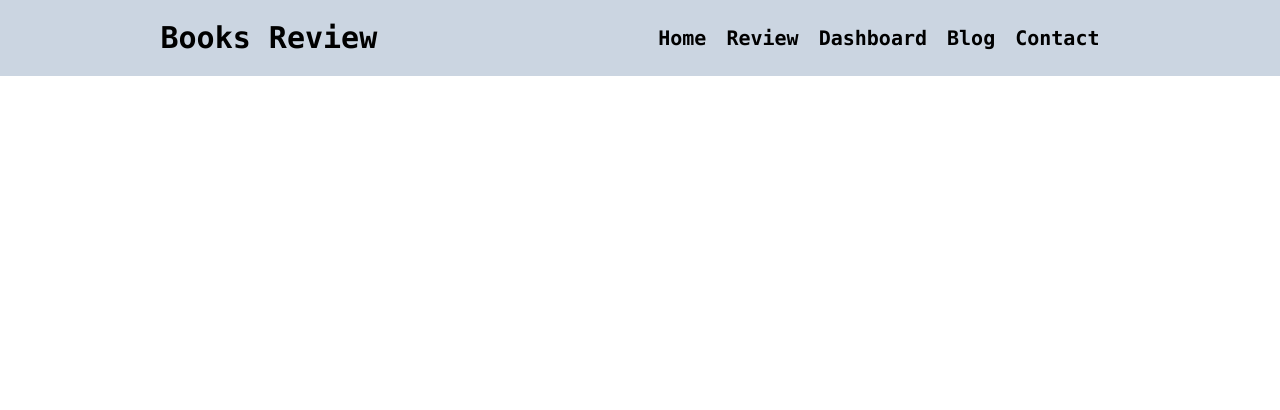
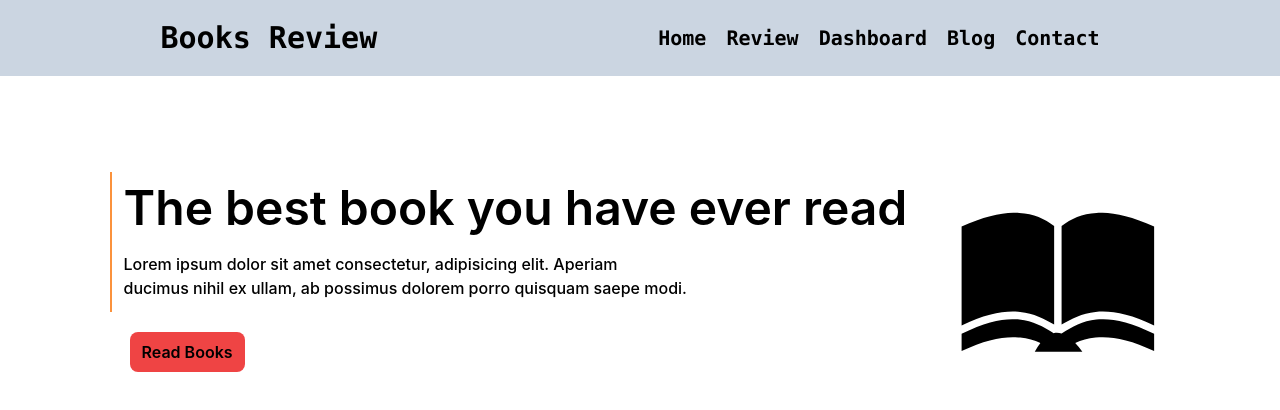
Before and after one commit to ullash4/book-review, a React (Create React App) app: page /home in a window 1280 px wide. Shown: the top 410 px of the page. Built offline with nearby package versions, Linux system fonts and the light colour scheme.

Commit message:
home page created

```diff
--- a/package.json
+++ b/package.json
@@ -8,6 +8,7 @@
     "@testing-library/user-event": "^13.2.1",
     "react": "^18.0.0",
     "react-dom": "^18.0.0",
+    "react-icons": "^4.3.1",
     "react-router-dom": "6",
     "react-scripts": "5.0.0",
     "web-vitals": "^2.1.0"
--- a/src/App.js
+++ b/src/App.js
@@ -1,7 +1,11 @@
 import { Route, Routes } from "react-router-dom";
 import "./App.css";
 import Navbar from "./Components/Navbar/Navbar";
-import Home from './Components/Home/Home'
+import Home from './Components/Home/Home';
+import Review from './Components/Review/Review';
+import Dashboard from './Components/Dasboard/Dashboard';
+import Blog from './Components/Blog/Blog';
+import Contact from './Components/Contact/Contact'
 
 function App() {
   return (
@@ -9,6 +13,11 @@ function App() {
       <Navbar></Navbar>
       <Routes>
         <Route path="/" element={<Home />}></Route>
+        <Route path="/home" element={<Home />}></Route>
+        <Route path="/review" element={<Review />}></Route>
+        <Route path="/dashboard" element={<Dashboard />}></Route>
+        <Route path="/blog" element={<Blog />}></Route>
+        <Route path="/contact" element={<Contact />}></Route>
       </Routes>
     </div>
   );
--- /dev/null
+++ b/src/Components/Footer/Footer.js
@@ -0,0 +1,11 @@
+import React from 'react';
+
+const Footer = () => {
+    return (
+        <div>
+            <h1>this is footer</h1>
+        </div>
+    );
+};
+
+export default Footer;
--- a/src/Components/Home/Home.js
+++ b/src/Components/Home/Home.js
@@ -1,11 +1,23 @@
-import React from 'react';
+import React from "react";
+import { GiOpenBook } from 'react-icons/gi';
 
 const Home = () => {
-    return (
-        <div>
-            <h1>This is home page</h1>
+  return (
+    <div className="flex justify-around items-center p-24">
+      <div>
+        <div className="border-l-2 p-3 border-orange-400">
+        <h1 className="text-5xl font-semibold mb-5 ">
+          The best book you have ever read
+        </h1>
+        <p className="font-medium font-xl ">Lorem ipsum dolor sit amet consectetur, adipisicing elit. Aperiam <br /> ducimus nihil ex ullam, ab possimus dolorem porro quisquam saepe modi.</p>
         </div>
-    );
+        <button className="py-2 px-3 bg-red-500 rounded-lg font-semibold m-5">Read Books</button>
+      </div>
+      <div>
+          <span><GiOpenBook className="w-56 h-52"></GiOpenBook></span>
+      </div>
+    </div>
+  );
 };
 
 export default Home;
```
Also changed, not shown: src/Components/Activelink/Activelink.js (added), src/book.png (added), 1 other file (tests, documents, lock files or other folders).
